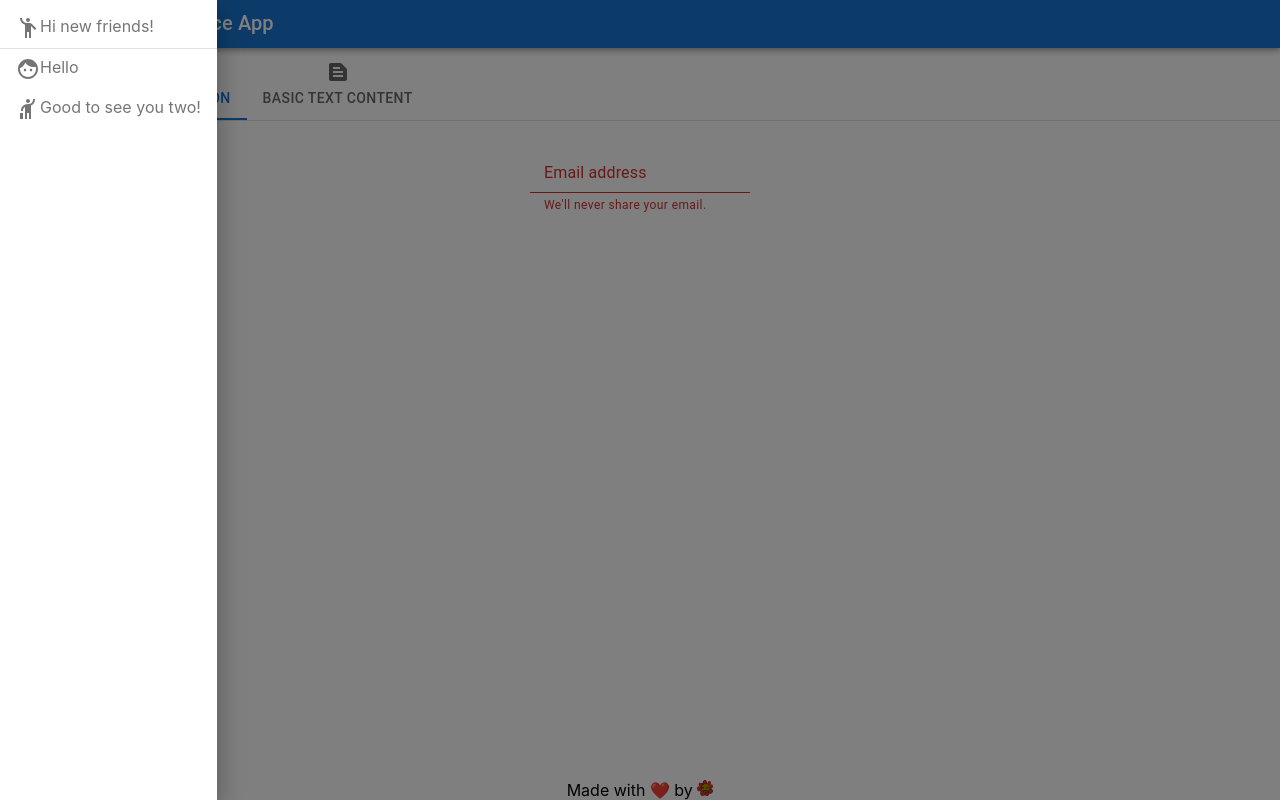
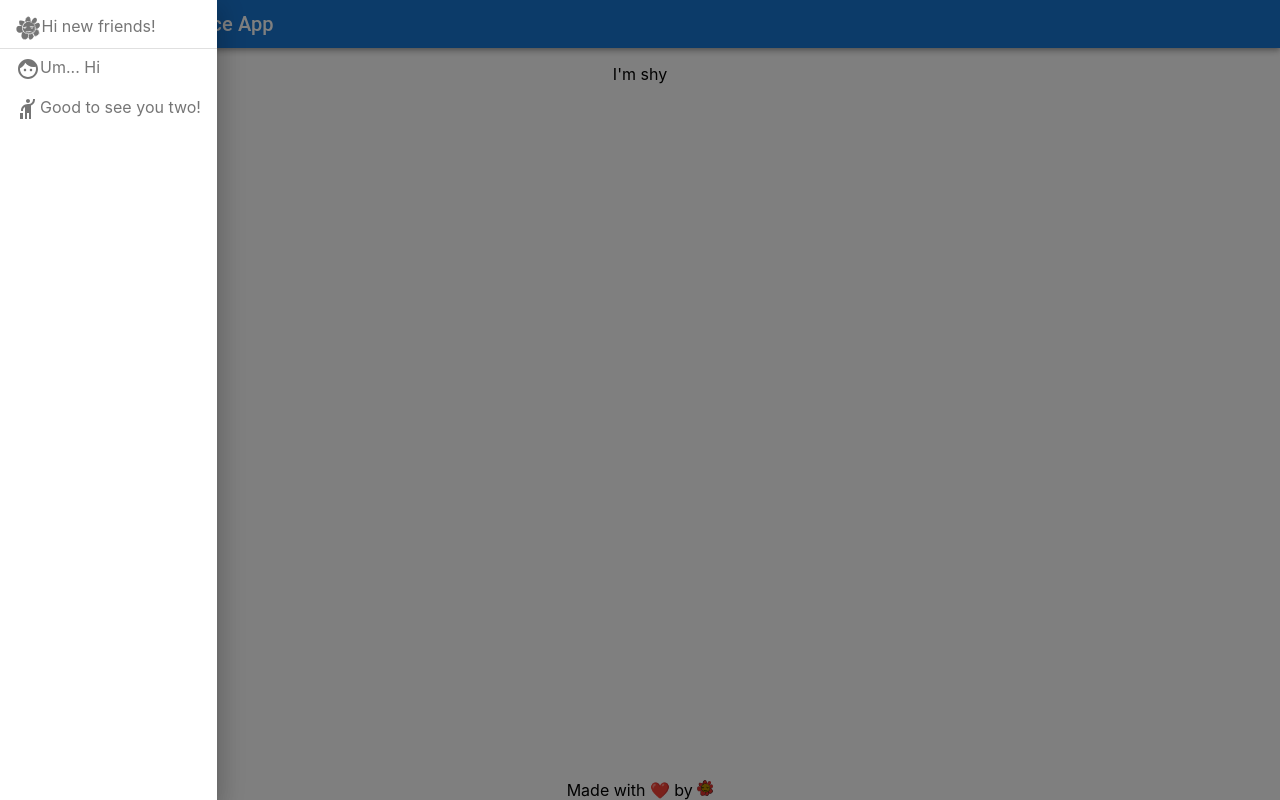
Before and after one commit to Sepiac/mui-practice, a React (Create React App) app: page /shydemo in a window 1280 px wide. Both pictures are taken after a click on the button "menu". Built offline with nearby package versions, Linux system fonts and the light colour scheme.

Commit message:
feat(MainMenu): add routing to main menu resolves gh-5

```diff
--- a/package.json
+++ b/package.json
@@ -16,6 +16,7 @@
     "@types/react-dom": "^17.0.9",
     "react": "^17.0.2",
     "react-dom": "^17.0.2",
+    "react-router-dom": "^6.2.1",
     "react-scripts": "5.0.0",
     "typescript": "^4.4.2",
     "web-vitals": "^2.1.0"
--- a/src/App.tsx
+++ b/src/App.tsx
@@ -4,6 +4,13 @@ import { EasyTabs, TabPanel, MainMenu, SignatureFooter } from './components'
 import { FormControl, FormHelperText, InputLabel, Input, Paper } from '@mui/material'
 import CheckCircleOutlineIcon from '@mui/icons-material/CheckCircleOutline';
 import TextSnippetIcon from '@mui/icons-material/TextSnippet';
+import {
+  BrowserRouter,
+  Routes,
+  Route,
+  Link,
+  Outlet,
+} from "react-router-dom";
 
 const validateEmail = (emailString: string): boolean => {
   // eslint-disable-next-line no-control-regex
@@ -11,17 +18,11 @@ const validateEmail = (emailString: string): boolean => {
   return emailRegex.test(emailString)
 }
 
-function App() {
-
+function FirstMuiDemo() {
   const [email, setEmail] = useState('')
   const [currentTab, setCurrentTab] = useState(0)
 
   return (
-    <div className="App">
-      <header>
-        <MainMenu />
-      </header>
-      <body>
     <EasyTabs currentTab={currentTab} setCurrentTab={setCurrentTab}>
       <TabPanel currentTab={currentTab} index={0} label="Basic Form Field Validation" icon={<CheckCircleOutlineIcon />}>
         <FormControl error={!validateEmail(email)}>
@@ -35,8 +36,48 @@ function App() {
         <Paper elevation={3} sx={{ m: 1 }}>Sed ut perspiciatis unde omnis iste natus error sit voluptatem accusantium doloremque laudantium, totam rem aperiam, eaque ipsa quae ab illo inventore veritatis et quasi architecto beatae vitae dicta sunt explicabo. Nemo enim ipsam voluptatem quia voluptas sit aspernatur aut odit aut fugit, sed quia consequuntur magni dolores eos qui ratione voluptatem sequi nesciunt. Neque porro quisquam est, qui dolorem ipsum quia dolor sit amet, consectetur, adipisci velit, sed quia non numquam eius modi tempora incidunt ut labore et dolore magnam aliquam quaerat voluptatem. Ut enim ad minima veniam, quis nostrum exercitationem ullam corporis suscipit laboriosam, nisi ut aliquid ex ea commodi consequatur? Quis autem vel eum iure reprehenderit qui in ea voluptate velit esse quam nihil molestiae consequatur, vel illum qui dolorem eum fugiat quo voluptas nulla pariatur?</Paper>
       </TabPanel>
     </EasyTabs>
+  )
+}
+
+function ShyMuiDemo() {
+  return (
+    <p>I'm shy</p>
+  )
+}
+
+function OutgoingMuiDemo() {
+  return (
+    <p>I'm ready for adventure!</p>
+  )
+}
+
+function AppContainer() {
+
+  return (
+    <>
+      <header>
+        <MainMenu />
+      </header>
+      <body>
+        <Outlet />
       </body>
       <SignatureFooter />
+    </>
+  )
+}
+
+function App() {
+  return (
+    <div className="App">
+      <BrowserRouter>
+        <Routes>
+          <Route path="/" element={<AppContainer />} >
+            <Route index element={<FirstMuiDemo />}/>
+            <Route path="shydemo" element={<ShyMuiDemo />}/>
+            <Route path="outgoingdemo" element={<OutgoingMuiDemo />}/>
+          </Route>
+        </Routes>
+      </BrowserRouter>
     </div>
   );
 }
--- a/src/components/MainMenu.tsx
+++ b/src/components/MainMenu.tsx
@@ -1,13 +1,26 @@
 import React, { useState } from 'react'
 import { AppBar, Toolbar, IconButton, Typography, Drawer, List, ListItem, ListItemIcon, Divider } from '@mui/material'
 import MenuIcon from '@mui/icons-material/Menu';
+import { Link, useLocation } from 'react-router-dom'
 import { SepiacIcon } from '../icons'
-import EmojiPeopleIcon from '@mui/icons-material/EmojiPeople';
 import FaceIcon from '@mui/icons-material/Face';
 import HailIcon from '@mui/icons-material/Hail';
 
+function getPageIcon(pathName: string) {
+  const style = {
+    display: 'inline-block',
+    verticalAlign: 'middle',
+    width: '2rem',
+    marginRight: '1rem'
+  }
+  return (
+    pathName === '/shydemo' ? <FaceIcon style={style} /> : pathName === '/outgoingdemo' ? <HailIcon style={style} /> : <SepiacIcon style={style} />
+  )
+}
+
 export const MainMenu = () => {
   const [isDrawerOpen, setIsDrawerOpen] = useState(false)
+  const location = useLocation()
   return (
     <div>
       <AppBar position="static">
@@ -16,7 +29,7 @@ export const MainMenu = () => {
             <MenuIcon />
           </IconButton>
           <Typography variant="h6" color="inherit" component="div">
-            <SepiacIcon style={{ display: 'inline-block', verticalAlign: 'middle', width: '2rem', marginRight: '1rem' }} />
+            {getPageIcon(location?.pathname)}
             MUI Practice App
           </Typography>
         </Toolbar>
@@ -28,14 +41,19 @@ export const MainMenu = () => {
         onClose={() => setIsDrawerOpen(false)}
       >
         <List>
-          <ListItem button >
-            <ListItemIcon><EmojiPeopleIcon />Hi new friends!</ListItemIcon>
+          <ListItem component={Link} to="/" >
+            <ListItemIcon><SepiacIcon style={{
+              display: 'inline-block',
+              verticalAlign: 'middle',
+              width: '1.5rem',
+              marginRight: '.1rem'
+            }} />Hi new friends!</ListItemIcon>
           </ListItem>
           <Divider />
-          <ListItem button >
-            <ListItemIcon><FaceIcon />Hello</ListItemIcon>
+          <ListItem component={Link} to="/shydemo">
+            <ListItemIcon><FaceIcon />Um... Hi</ListItemIcon>
           </ListItem>
-          <ListItem button>
+          <ListItem component={Link} to="/outgoingdemo">
             <ListItemIcon>
               <HailIcon />
               Good to see you two!
```
Also changed, not shown: 1 other file (tests, documents, lock files or other folders). Lines whose indentation alone changed are shown as unchanged.
